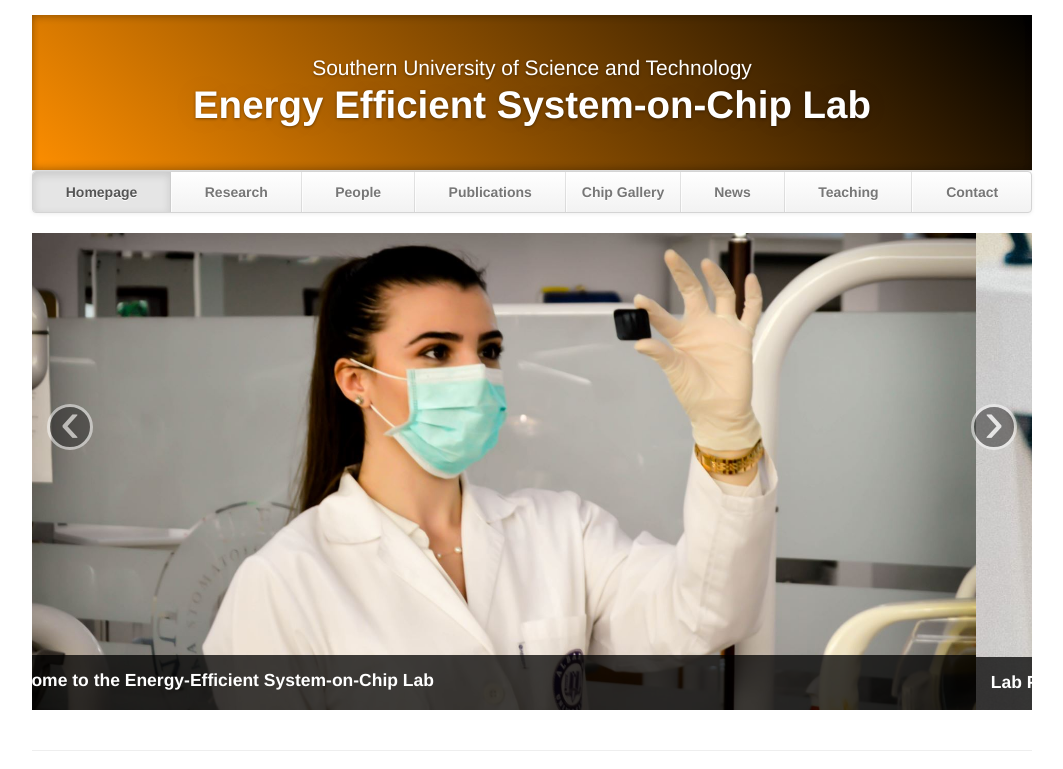
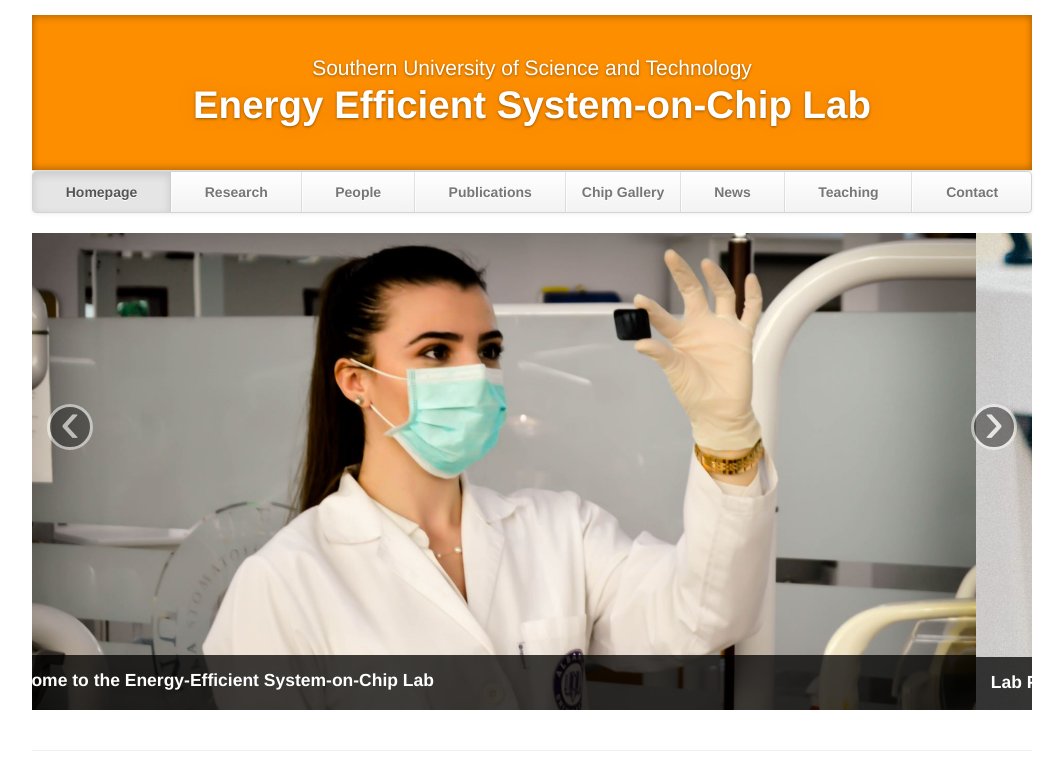
Before and after one commit to huanhu-ee/eesoc, a plain HTML site: page index.html in a window 1280 px wide. Shown: the top 769 px of the page, without its empty margins (108-1171 px from the left). Drawn offline with Linux system fonts and the light colour scheme.

Commit message:
Update theme.css

```diff
--- a/css/theme.css
+++ b/css/theme.css
@@ -398,12 +398,12 @@ body>.navbar .brand:hover {
 	text-align: center;
 	text-shadow: 0 1px 3px rgba(0, 0, 0, .4), 0 0 30px rgba(0, 0, 0, .075);
 	background: #30393C;
-	background: -moz-linear-gradient(45deg, #FD8E00 0%, #000000 100%);
+	background: -moz-linear-gradient(45deg, #FD8E00 0%, #FD8E00 100%);
 	background: -webkit-gradient(linear, left bottom, right top, color-stop(0%, #FD8E00), color-stop(100%, #FD8E00));
-	background: -webkit-linear-gradient(45deg, #FD8E00 0%, #000000 100%);
-	background: -o-linear-gradient(45deg, #FD8E00 0%, #000000 100%);
-	background: -ms-linear-gradient(45deg, #FD8E00 0%, #000000 100%);
-	background: linear-gradient(45deg, #FD8E00 0%, #000000 100%) repeat;
+	background: -webkit-linear-gradient(45deg, #FD8E00 0%, #FD8E00 100%);
+	background: -o-linear-gradient(45deg, #FD8E00 0%, #FD8E00 100%);
+	background: -ms-linear-gradient(45deg, #FD8E00 0%, #FD8E00 100%);
+	background: linear-gradient(45deg, #FD8E00 0%, #FD8E00 100%) repeat;
 	-webkit-box-shadow: inset 0 3px 7px rgba(0, 0, 0, .2), inset 0 -3px 7px rgba(0, 0, 0, .2);
 	-moz-box-shadow: inset 0 3px 7px rgba(0, 0, 0, .2), inset 0 -3px 7px rgba(0, 0, 0, .2);
 	box-shadow: inset 0 3px 7px rgba(0, 0, 0, .2), inset 0 -3px 7px rgba(0, 0, 0, .2);
```
